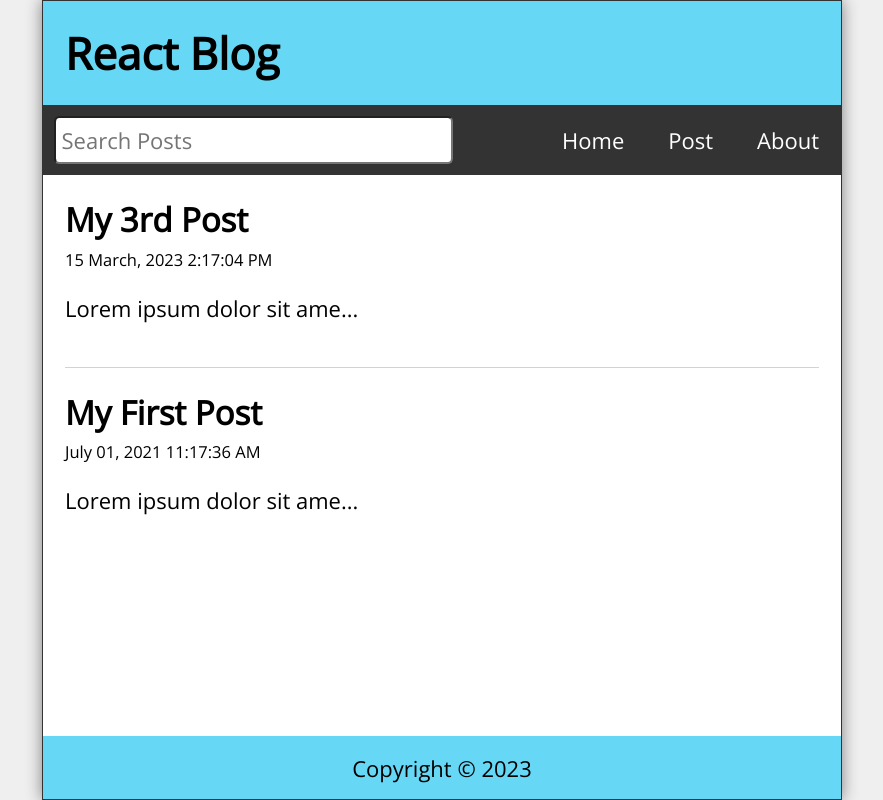
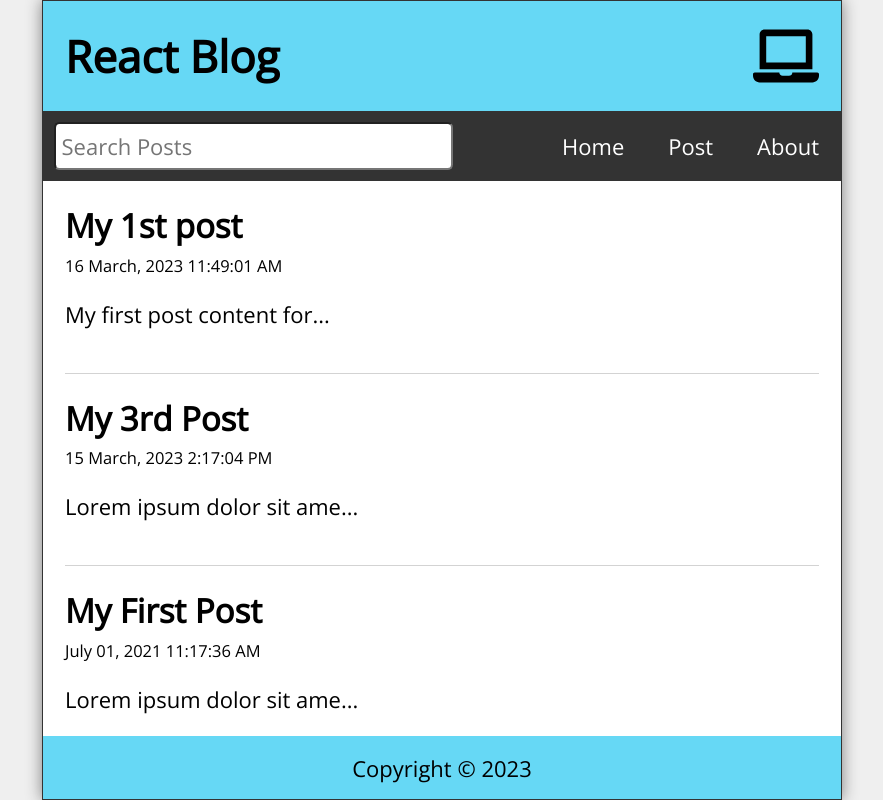
Before and after one commit to TomaszKlekner/react-blog, a React (Create React App) app: page / in a window 1280 px wide. Shown: the whole page, without its empty margins (198-1081 px from the left). Built offline with nearby package versions, Linux system fonts and the light colour scheme; data requests are answered from the project's data file.

Commit message:
Create a custom hook for window resize

```diff
--- a/data/db.json
+++ b/data/db.json
@@ -11,6 +11,12 @@
       "title": "My 3rd Post",
       "datetime": "15 March, 2023 2:17:04 PM",
       "body": "Lorem ipsum dolor sit amet consectetur adipisicing elit. Quis consequatur expedita, assumenda similique non optio! Modi nesciunt excepturi corrupti atque blanditiis quo nobis, non optio quae possimus illum exercitationem ipsa!"
+    },
+    {
+      "id": 4,
+      "title": "My 1st post",
+      "datetime": "16 March, 2023 11:49:01 AM",
+      "body": "My first post content for testing."
     }
   ]
 }
--- a/src/App.js
+++ b/src/App.js
@@ -11,6 +11,7 @@ import { Route, Routes, useNavigate } from 'react-router-dom';
 import { useState, useEffect } from 'react';
 import { format } from 'date-fns';
 import api from './api/posts';
+import useWindowSize from './hooks/useWindowSize';
 
 function App() {
   const [posts, setPosts] = useState([]);
@@ -20,7 +21,8 @@ function App() {
   const [postBody, setPostBody] = useState('');
   const [editTitle, setEditTitle] = useState('');
   const [editBody, setEditBody] = useState('');
-  let navigate = useNavigate();
+  const navigate = useNavigate();
+  const { width } = useWindowSize();
 
   useEffect(() => {
     const fetchPosts = async () => {
@@ -98,7 +100,7 @@ function App() {
 
   return (
     <div className='App'>
-      <Header title='React Blog' />
+      <Header width={width} title='React Blog' />
       <Nav search={search} setSearch={setSearch} />
       <Routes>
         <Route path='/' element={<Home posts={searchResults} />} />
--- a/src/Header.jsx
+++ b/src/Header.jsx
@@ -1,7 +1,16 @@
-const Header = ({ title }) => {
+import { FaLaptop, FaTabletAlt, FaMobileAlt } from 'react-icons/fa';
+
+const Header = ({ title, width }) => {
   return (
     <header className='Header'>
       <h1>{title}</h1>
+      {width < 768 ? (
+        <FaMobileAlt />
+      ) : width < 992 ? (
+        <FaTabletAlt />
+      ) : (
+        <FaLaptop />
+      )}
     </header>
   );
 };
--- a/src/hooks/useWindowSize.js
+++ b/src/hooks/useWindowSize.js
@@ -13,17 +13,9 @@ const useWindowSize = () => {
         height: window.innerHeight,
       });
     };
-
     handleResize();
-
     window.addEventListener('resize', handleResize);
-
-    const cleanUp = () => {
-      console.log('runs if a useEffect dependency changes');
-      window.removeEventListener('resize', handleResize);
-    };
-
-    return cleanUp;
+    return () => window.removeEventListener('resize', handleResize);
   }, []);
 
   return windowSize;
```
